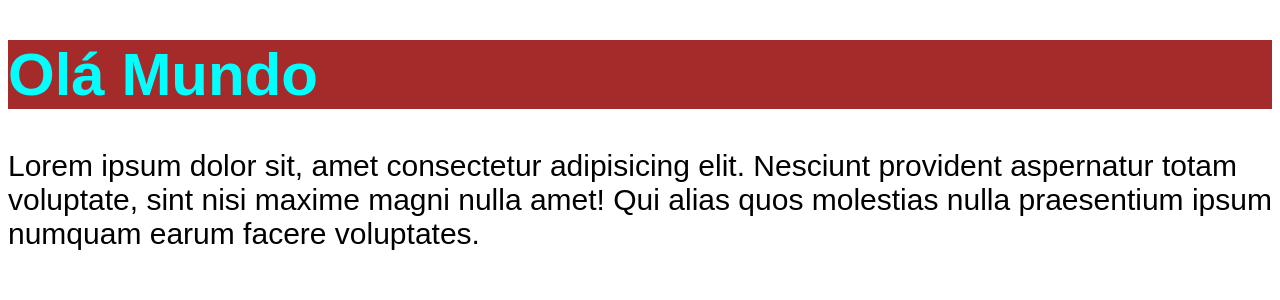
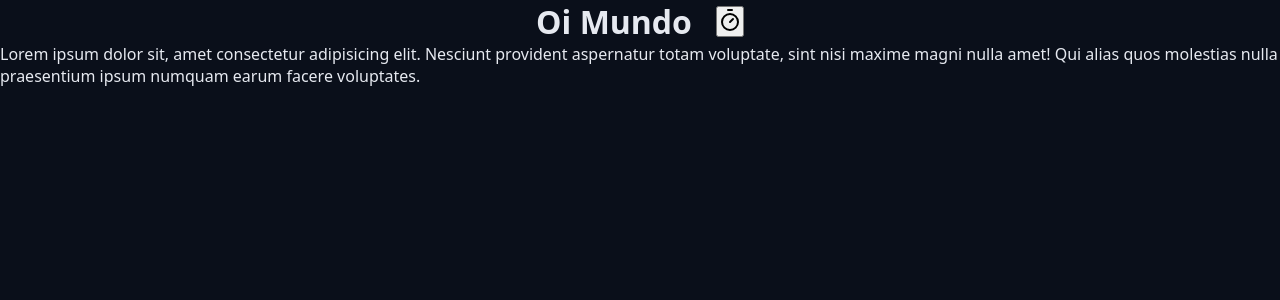
Before and after one commit to diegofelipesoares/chronos-pomodoro, a React (Vite) app: page / in a window 1280 px wide. Shown: the top 300 px of the page. Built offline with nearby package versions, Linux system fonts and the light colour scheme.

Commit message:
Container Heading

```diff
--- a/package.json
+++ b/package.json
@@ -10,6 +10,7 @@
     "preview": "vite preview"
   },
   "dependencies": {
+    "lucide-react": "^0.511.0",
     "react": "^19.1.0",
     "react-dom": "^19.1.0"
   },
--- a/src/App.tsx
+++ b/src/App.tsx
@@ -4,19 +4,25 @@
 //importando CSS
 import './styles/theme.css'; //variáveis
 import './styles/global.css'; //global
+import { TimerIcon } from 'lucide-react';
 
 //Escritos em PascalCase. Ex. App, DiegoSoreas, ExDeNome
 
 //cria a função com exportação
 export function App() {
   //Funções JavaScript
-  console.log('Oi');
 
   return (
     // Renderização no HTML - HTML + JS
     // JSX - Só permite um elemento pai no return por isso o fragmento em volta de tudo
     <>
-      <Heading />
+      <Heading>
+        Oi Mundo
+        <button>
+          <TimerIcon />
+        </button>
+      </Heading>
+
       <div>
         <p>
           Lorem ipsum dolor sit, amet consectetur adipisicing elit. Nesciunt
--- a/src/components/Heading.module.css
+++ b/src/components/Heading.module.css
@@ -1,7 +1,6 @@
 .heading {
-  background-color: brown;
+  display: flex;
+  align-items: center;
+  justify-content: center;
+  gap: 2.4rem; /* espaçamento entre titule e botão */
 }
-
-.cyan {
-  color: aqua;
-}
--- a/src/components/Heading.tsx
+++ b/src/components/Heading.tsx
@@ -1,5 +1,11 @@
 import styles from './Heading.module.css';
 
-export function Heading() {
-  return <h1 className={`${styles.cyan} ${styles.heading} `}>Olá Mundo</h1>;
+//Tipando o objeto Children da Props
+type HeadingProps = {
+  children: React.ReactNode;
+};
+
+//Children desestruturado --> Acesso direto sem escrever Props
+export function Heading({ children }: HeadingProps) {
+  return <h1 className={styles.heading}>{children}</h1>;
 }
--- a/src/styles/global.css
+++ b/src/styles/global.css
@@ -1,8 +1,20 @@
-body {
-  font-family: sans-serif;
-  font-size: 30px;
+/* Reset de estilo na página toda */
+* {
+  margin: 0;
+  padding: 0;
+  box-sizing: border-box;
 }
 
-h1 {
-  color: var(--primary);
+/* Fazendo calculos de rem serem mais intuitivos */
+html {
+  font-size: 62.5%; /* Agora 1.2rem é igual a 12px */
 }
+
+body {
+  /* escreva SYS para melhores fontes de cada SO */
+  font-family: system-ui, -apple-system, BlinkMacSystemFont, 'Segoe UI', Roboto,
+    Oxygen, Ubuntu, Cantarell, 'Open Sans', 'Helvetica Neue', sans-serif;
+  font-size: 1.6rem; /* é igual a 16px */
+  background: var(--gray-900);
+  color: var(--text-default);
+}
--- a/src/styles/theme.css
+++ b/src/styles/theme.css
@@ -1,3 +1,46 @@
 :root {
-  --primary: pink;
+  /* VARIAVEIS*/
+
+  /* cinza degrade */
+  --gray-100: #e6e9f0;
+  --gray-200: #cdd3e1;
+  --gray-300: #aab3cc;
+  --gray-400: #555f7d;
+  --gray-500: #454f6a;
+  --gray-600: #363d56;
+  --gray-700: #272f43;
+  --gray-800: #181f2e;
+  --gray-900: #0a0f1a;
+
+  /* Cores Primárias */
+  --primary-light: #4de7b7;
+  --primary: #0da170;
+  --primary-dark: #065f46;
+
+  /* Cores de links */
+  --link-color: #10b981;
+  --link-hover: #0b8a60;
+
+  /* Cores de alertas */
+  --success: #22c55e;
+  --warning: #eab308;
+  --error: #991b1b;
+  --info: #0ea5e9;
+
+  /* Cores de texto - Theme e Alert*/
+  --text-over-primary: #0a0f1a;
+  --text-over-primary-dark: #e6e9f0;
+  --text-over-primary-light: #0a0f1a;
+  --text-over-success: #0a0f1a;
+  --text-over-warning: #0a0f1a;
+  --text-over-error: #e6e9f0;
+  --text-over-info: #0a0f1a;
+
+  /* Cor padrão */
+  --text-default: #e6e9f0;
+  --text-muted: #aab3cc;
+
+  /* Cor para objetos desabilitados */
+  --disabled: #555f7d;
+  --text-disabled: #aab3cc;
 }
```
Also changed, not shown: 1 other file (tests, documents, lock files or other folders).
